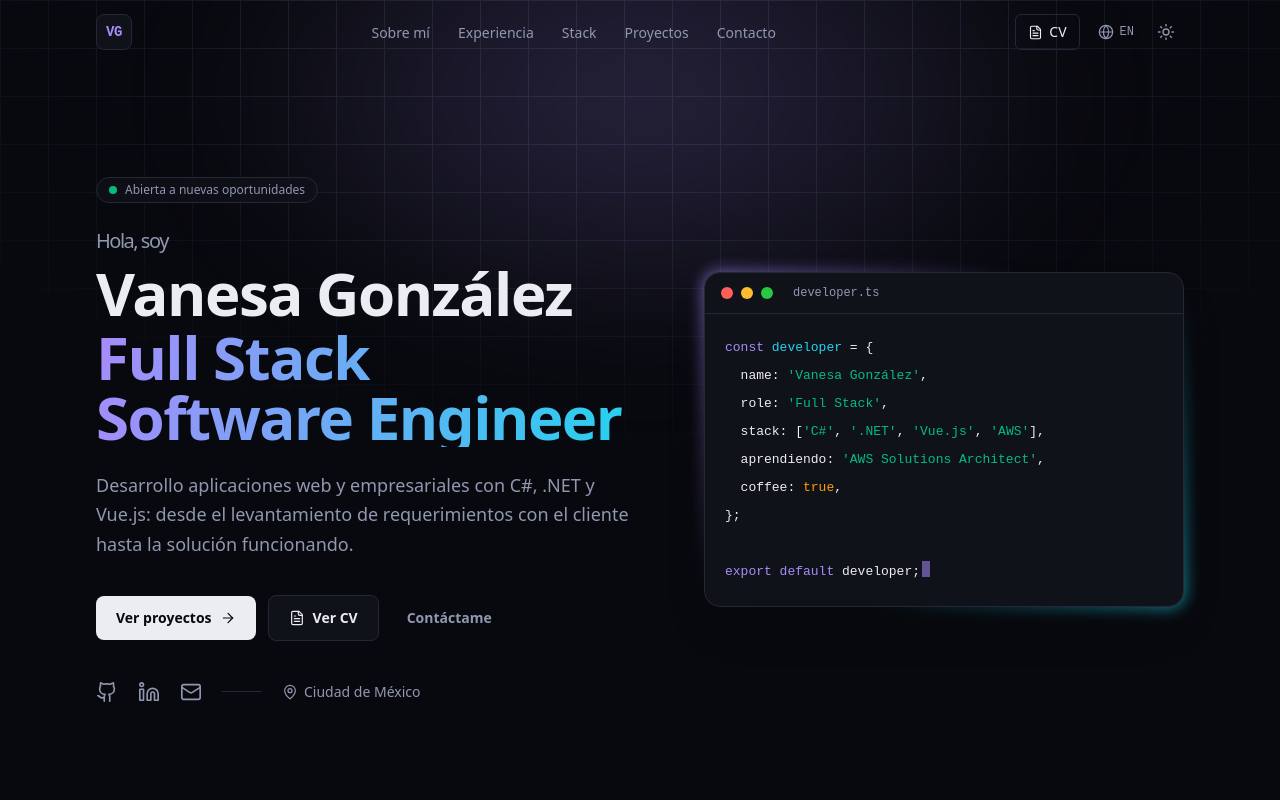
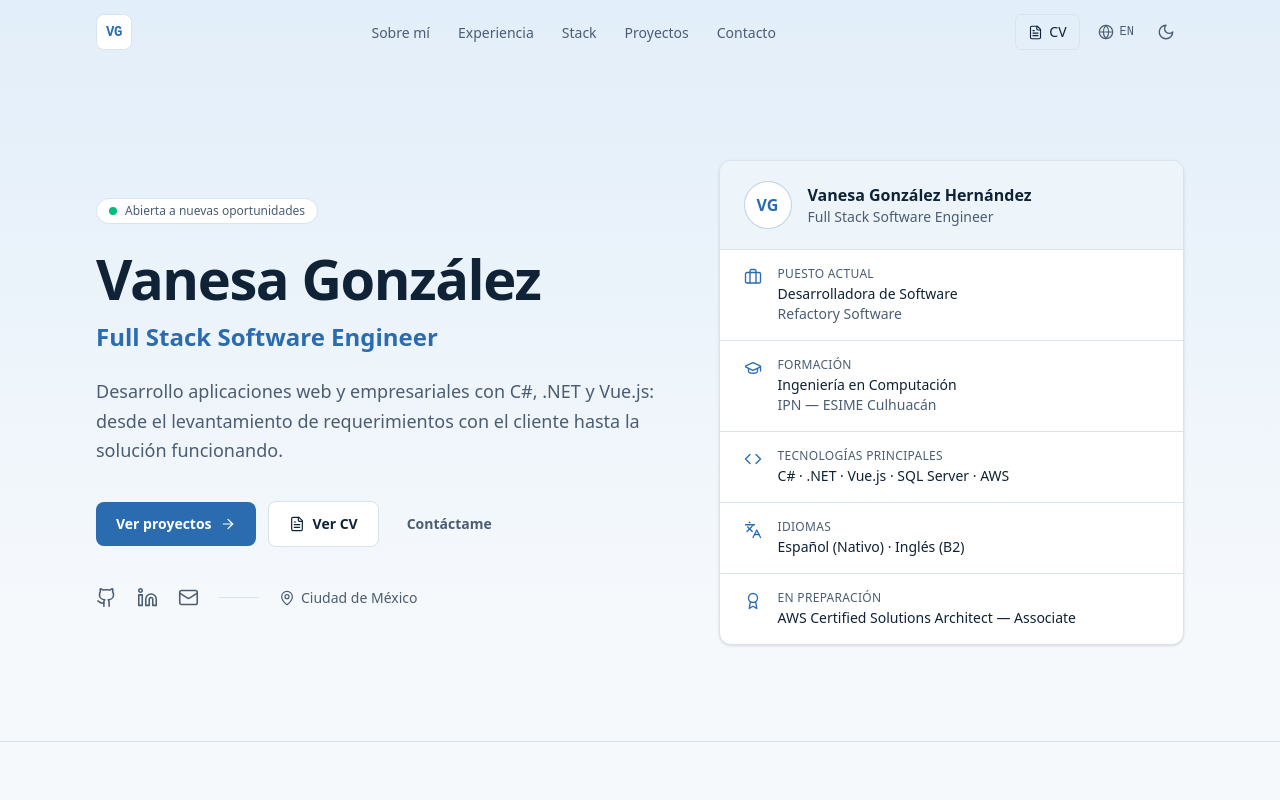
Before and after one commit to vanesaghdez1/Portafolio_Vanesaghdez, an Astro site: page / in a window 1280 px wide. Shown: the top 800 px of the page. Built offline with nearby package versions, Linux system fonts and the light colour scheme; Astro itself is replaced by a stand-in of ours.

Commit message:
style: diseño formal en azul claro
- Paleta azul claro / azul marino, tema claro por defecto
- Panel de datos clave en el inicio en lugar de la tarjeta de código
- Sin degradados, brillos ni animaciones decorativas
- Textos de contacto más formales, favicon e imagen OG actualizados
- Quita teléfono real de un comentario en profile.ts

```diff
--- a/scripts/generate-og.mjs
+++ b/scripts/generate-og.mjs
@@ -5,30 +5,25 @@ import { fileURLToPath } from 'node:url';
 
 const name = 'Vanesa González'; // igual que profile.shortName
 const role = 'Full Stack Software Engineer';
+const detail = 'C# · .NET · Vue.js · SQL Server · AWS';
 const url = 'vanesaghdez.vercel.app';
 
 const svg = `
 <svg xmlns="http://www.w3.org/2000/svg" width="1200" height="630" viewBox="0 0 1200 630">
   <defs>
-    <linearGradient id="g" x1="0" y1="0" x2="1" y2="0">
-      <stop offset="0" stop-color="#a78bfa"/><stop offset="1" stop-color="#22d3ee"/>
+    <linearGradient id="band" x1="0" y1="0" x2="0" y2="1">
+      <stop offset="0" stop-color="#e2eef9"/><stop offset="1" stop-color="#f6f9fc"/>
     </linearGradient>
-    <radialGradient id="glow" cx="0.5" cy="0" r="0.8">
-      <stop offset="0" stop-color="#a78bfa" stop-opacity="0.35"/><stop offset="1" stop-color="#a78bfa" stop-opacity="0"/>
-    </radialGradient>
-    <pattern id="grid" width="48" height="48" patternUnits="userSpaceOnUse">
-      <path d="M48 0H0V48" fill="none" stroke="#232738" stroke-width="1"/>
-    </pattern>
   </defs>
-  <rect width="1200" height="630" fill="#08090e"/>
-  <rect width="1200" height="630" fill="url(#grid)" opacity="0.6"/>
-  <rect width="1200" height="630" fill="url(#glow)"/>
-  <rect x="80" y="80" width="72" height="72" rx="16" fill="#10121a" stroke="#232738" stroke-width="2"/>
-  <text x="116" y="127" text-anchor="middle" font-family="Consolas, Menlo, monospace" font-size="28" font-weight="700" fill="#a78bfa">VG</text>
-  <text x="80" y="330" font-family="Segoe UI, Inter, Helvetica, Arial, sans-serif" font-size="104" font-weight="800" fill="#ecedf3">${name}</text>
-  <text x="80" y="420" font-family="Segoe UI, Inter, Helvetica, Arial, sans-serif" font-size="60" font-weight="700" fill="url(#g)">${role}</text>
-  <text x="80" y="540" font-family="Consolas, Menlo, monospace" font-size="28" fill="#9097b0">${url}</text>
-  <rect x="80" y="560" width="160" height="4" rx="2" fill="url(#g)"/>
+  <rect width="1200" height="630" fill="url(#band)"/>
+  <rect x="0" y="0" width="16" height="630" fill="#2b6cb0"/>
+  <rect x="96" y="88" width="72" height="72" rx="36" fill="#ffffff" stroke="#c9dcef" stroke-width="2"/>
+  <text x="132" y="134" text-anchor="middle" font-family="Segoe UI, Inter, Helvetica, Arial, sans-serif" font-size="26" font-weight="700" fill="#2b6cb0">VG</text>
+  <text x="96" y="320" font-family="Segoe UI, Inter, Helvetica, Arial, sans-serif" font-size="96" font-weight="700" fill="#0f2236">${name}</text>
+  <text x="96" y="400" font-family="Segoe UI, Inter, Helvetica, Arial, sans-serif" font-size="48" font-weight="600" fill="#2b6cb0">${role}</text>
+  <text x="96" y="460" font-family="Segoe UI, Inter, Helvetica, Arial, sans-serif" font-size="30" fill="#4b5d72">${detail}</text>
+  <line x1="96" y1="518" x2="1104" y2="518" stroke="#d9e3ee" stroke-width="2"/>
+  <text x="96" y="566" font-family="Segoe UI, Inter, Helvetica, Arial, sans-serif" font-size="26" fill="#4b5d72">${url}</text>
 </svg>`;
 
 const out = fileURLToPath(new URL('../public/og.png', import.meta.url));
--- a/src/components/About.astro
+++ b/src/components/About.astro
@@ -19,7 +19,7 @@ const t = useTranslations(lang);
           profile.highlights.map((h) => (
             <div class="flex flex-col-reverse rounded-xl border border-border bg-surface p-4 md:p-5">
               <dt class="mt-1 text-xs text-muted md:text-sm">{l(h.label, lang)}</dt>
-              <dd class="text-gradient text-2xl font-bold md:text-3xl">{h.value}</dd>
+              <dd class="text-accent text-2xl font-bold md:text-3xl">{h.value}</dd>
             </div>
           ))
         }
--- a/src/components/Education.astro
+++ b/src/components/Education.astro
@@ -69,7 +69,7 @@ const t = useTranslations(lang);
             languagesSpoken.map((lng) => (
               <div class="flex flex-col-reverse rounded-xl bg-surface-2 p-4">
                 <dt class="mt-1 text-sm text-muted">{l(lng.name, lang)}</dt>
-                <dd class="text-gradient text-xl font-bold">{l(lng.level, lang)}</dd>
+                <dd class="text-accent text-xl font-bold">{l(lng.level, lang)}</dd>
               </div>
             ))
           }
--- a/src/components/Hero.astro
+++ b/src/components/Hero.astro
@@ -1,42 +1,60 @@
 ---
 import { getRelativeLocaleUrl } from 'astro:i18n';
-import Icon from './Icon.astro';
+import Icon, { type IconName } from './Icon.astro';
 import { getLang, l, useTranslations } from '../i18n/utils';
 import { profile } from '../data/profile';
+import { certifications, education, experience, languagesSpoken } from '../data/resume';
 
 const lang = getLang(Astro.currentLocale);
 const t = useTranslations(lang);
-const stack = profile.heroStack;
+
+const currentJob = experience.find((e) => e.current) ?? experience[0];
+const degree = education[0];
+const inProgress = certifications.find((c) => c.status);
+
+// Panel de datos clave (columna derecha)
+const facts: { icon: IconName; label: string; value: string; detail?: string }[] = [
+  ...(currentJob
+    ? [{ icon: 'briefcase' as const, label: t('hero.panel.current'), value: l(currentJob.role, lang), detail: currentJob.company }]
+    : []),
+  ...(degree
+    ? [{ icon: 'graduation' as const, label: t('hero.panel.education'), value: l(degree.degree, lang), detail: 'IPN — ESIME Culhuacán' }]
+    : []),
+  { icon: 'code', label: t('hero.panel.stack'), value: profile.heroStack.join(' · ') },
+  {
+    icon: 'languages',
+    label: t('hero.panel.languages'),
+    value: languagesSpoken.map((x) => `${l(x.name, lang)} (${l(x.level, lang).split(' ')[0]})`).join(' · '),
+  },
+  ...(inProgress
+    ? [{ icon: 'award' as const, label: l(inProgress.status!, lang), value: l(inProgress.name, lang) }]
+    : []),
+];
 ---
 
-<section class="relative isolate overflow-hidden pt-32 pb-16 md:pt-44 md:pb-24">
-  <!-- Fondo decorativo -->
-  <div class="bg-grid pointer-events-none absolute inset-0 -z-10 opacity-60"></div>
+<section class="relative isolate overflow-hidden border-b border-border pt-32 pb-16 md:pt-40 md:pb-24">
+  <!-- Fondo: banda azul muy suave -->
   <div
-    class="pointer-events-none absolute -top-40 left-1/2 -z-10 h-[32rem] w-[56rem] -translate-x-1/2 rounded-full blur-3xl"
-    style="background: radial-gradient(closest-side, var(--glow), transparent);"
+    class="pointer-events-none absolute inset-0 -z-10"
+    style="background: linear-gradient(180deg, var(--accent-soft) 0%, transparent 85%);"
   >
   </div>
 
-  <div class="container-page grid items-center gap-14 lg:grid-cols-[1.15fr_1fr]">
+  <div class="container-page grid items-center gap-12 lg:grid-cols-[1.2fr_1fr] lg:gap-16">
     <div>
       {
         profile.available && (
-          <p class="reveal mb-6 inline-flex items-center gap-2 rounded-full border border-border bg-surface/70 px-3 py-1 text-xs font-medium text-muted backdrop-blur">
-            <span class="relative flex size-2">
-              <span class="absolute inline-flex size-full animate-ping rounded-full bg-emerald-400 opacity-75" />
-              <span class="relative inline-flex size-2 rounded-full bg-emerald-500" />
-            </span>
+          <p class="reveal mb-6 inline-flex items-center gap-2 rounded-full border border-border bg-surface px-3 py-1 text-xs font-medium text-muted">
+            <span class="size-2 rounded-full bg-emerald-500" />
             {t('hero.available')}
           </p>
         )
       }
 
-      <h1 class="reveal text-4xl font-bold tracking-tight text-balance sm:text-5xl md:text-6xl">
-        <span class="block text-lg font-medium text-muted sm:text-xl">{t('hero.greeting')}</span>
-        <span class="mt-2 block">{profile.shortName}</span>
-        <span class="text-gradient mt-1 block">{l(profile.role, lang)}</span>
+      <h1 class="reveal text-4xl font-bold tracking-tight text-balance sm:text-5xl md:text-[3.5rem] md:leading-[1.1]">
+        {profile.shortName}
       </h1>
+      <p class="reveal mt-3 text-xl font-semibold text-accent sm:text-2xl">{l(profile.role, lang)}</p>
 
       <p class="reveal mt-6 max-w-xl text-lg leading-relaxed text-pretty text-muted">
         {l(profile.tagline, lang)}
@@ -45,7 +63,7 @@ const stack = profile.heroStack;
       <div class="reveal mt-9 flex flex-wrap items-center gap-3">
         <a
           href="#projects"
-          class="group inline-flex items-center gap-2 rounded-lg bg-text px-5 py-3 text-sm font-semibold text-bg transition hover:opacity-90"
+          class="group inline-flex items-center gap-2 rounded-lg bg-accent px-5 py-3 text-sm font-semibold text-white transition hover:opacity-90 dark:text-bg"
         >
           {t('hero.cta.projects')}
           <Icon name="arrowRight" size={16} class="transition-transform group-hover:translate-x-0.5" />
@@ -68,20 +86,20 @@ const stack = profile.heroStack;
       <div class="reveal mt-10 flex flex-wrap items-center gap-5 text-muted">
         {
           profile.socials.github && (
-            <a href={profile.socials.github} target="_blank" rel="noopener noreferrer" class="transition hover:text-text" aria-label="GitHub">
-              <Icon name="github" size={22} />
+            <a href={profile.socials.github} target="_blank" rel="noopener noreferrer" class="transition hover:text-accent" aria-label="GitHub">
+              <Icon name="github" size={21} />
             </a>
           )
         }
         {
           profile.socials.linkedin && (
-            <a href={profile.socials.linkedin} target="_blank" rel="noopener noreferrer" class="transition hover:text-text" aria-label="LinkedIn">
-              <Icon name="linkedin" size={22} />
+            <a href={profile.socials.linkedin} target="_blank" rel="noopener noreferrer" class="transition hover:text-accent" aria-label="LinkedIn">
+              <Icon name="linkedin" size={21} />
             </a>
           )
         }
-        <a href={`mailto:${profile.email}`} class="transition hover:text-text" aria-label="Email">
-          <Icon name="mail" size={22} />
+        <a href={`mailto:${profile.email}`} class="transition hover:text-accent" aria-label="Email">
+          <Icon name="mail" size={21} />
         </a>
         <span class="h-px w-10 bg-border"></span>
         <span class="inline-flex items-center gap-1.5 text-sm">
@@ -91,30 +109,31 @@ const stack = profile.heroStack;
       </div>
     </div>
 
-    <!-- Tarjeta tipo editor de código -->
-    <div class="reveal relative hidden sm:block" aria-hidden="true">
-      <div
-        class="absolute -inset-px rounded-2xl opacity-70 blur-sm"
-        style="background: linear-gradient(135deg, var(--accent), transparent 40%, transparent 60%, var(--accent-2));"
-      >
+    <!-- Panel de datos clave -->
+    <aside class="reveal overflow-hidden rounded-xl border border-border bg-surface shadow-sm">
+      <div class="flex items-center gap-4 border-b border-border bg-accent-soft/60 px-6 py-5">
+        <span class="grid size-12 shrink-0 place-items-center rounded-full border border-accent/30 bg-surface font-semibold text-accent">
+          {profile.initials}
+        </span>
+        <div>
+          <p class="font-semibold">{profile.name}</p>
+          <p class="text-sm text-muted">{l(profile.role, lang)}</p>
+        </div>
       </div>
-      <div class="relative overflow-hidden rounded-2xl border border-border bg-surface shadow-2xl shadow-black/20">
-        <div class="flex items-center gap-2 border-b border-border px-4 py-3">
-          <span class="size-3 rounded-full bg-[#ff5f57]"></span>
-          <span class="size-3 rounded-full bg-[#febc2e]"></span>
-          <span class="size-3 rounded-full bg-[#28c840]"></span>
-          <span class="ml-3 font-mono text-xs text-muted">developer.ts</span>
-        </div>
-        <pre class="overflow-x-auto p-5 font-mono text-[13px] leading-7"><code><span class="text-accent">const</span> <span class="text-accent-2">developer</span> = {'{'}
-  name: <span class="text-emerald-500">'{profile.shortName}'</span>,
-  role: <span class="text-emerald-500">'Full Stack'</span>,
-  stack: [{stack.map((s, i) => (<><span class="text-emerald-500">'{s}'</span>{i < stack.length - 1 ? ', ' : ''}</>))}],
-  {lang === 'es' ? 'aprendiendo' : 'learning'}: <span class="text-emerald-500">'{profile.learning}'</span>,
-  coffee: <span class="text-amber-500">true</span>,
-{'}'};
-
-<span class="text-accent">export default</span> developer;<span class="ml-0.5 inline-block h-4 w-2 translate-y-0.5 animate-pulse bg-accent"></span></code></pre>
-      </div>
-    </div>
+      <dl class="divide-y divide-border">
+        {
+          facts.map((f) => (
+            <div class="flex gap-4 px-6 py-4">
+              <Icon name={f.icon} size={18} class="mt-0.5 shrink-0 text-accent" />
+              <div class="min-w-0">
+                <dt class="text-xs font-medium tracking-wide text-muted uppercase">{f.label}</dt>
+                <dd class="mt-0.5 text-sm font-medium">{f.value}</dd>
+                {f.detail && <dd class="text-sm text-muted">{f.detail}</dd>}
+              </div>
+            </div>
+          ))
+        }
+      </dl>
+    </aside>
   </div>
 </section>
--- a/src/components/ProjectCard.astro
+++ b/src/components/ProjectCard.astro
@@ -43,7 +43,7 @@ const initials = title
 
 <article
   class:list={[
-    'reveal group relative flex flex-col overflow-hidden rounded-2xl border border-border bg-surface transition-[border-color,transform] duration-300 hover:-translate-y-1 hover:border-accent/60',
+    'reveal group relative flex flex-col overflow-hidden rounded-2xl border border-border bg-surface transition-colors duration-300 hover:border-accent/60',
     project.featured && 'md:col-span-2 md:flex-row',
   ]}
   style={`transition-delay: ${(index % 3) * 70}ms`}
@@ -65,13 +65,12 @@ const initials = title
           class="size-full object-cover object-top transition-transform duration-500 group-hover:scale-[1.03]"
         />
       ) : (
-        <div class="absolute inset-0 grid place-items-center" aria-hidden="true">
-          <div class="bg-grid absolute inset-0 opacity-70" />
-          <div
-            class="absolute inset-0 opacity-40 transition-opacity duration-500 group-hover:opacity-70"
-            style="background: radial-gradient(circle at 30% 20%, var(--accent), transparent 55%), radial-gradient(circle at 80% 90%, var(--accent-2), transparent 50%);"
-          />
-          <span class="relative font-mono text-5xl font-bold tracking-tighter text-text/80 md:text-6xl">{initials}</span>
+        <div
+          class="absolute inset-0 grid place-items-center"
+          style="background: linear-gradient(135deg, var(--accent-soft), var(--surface-2));"
+          aria-hidden="true"
+        >
+          <span class="font-mono text-4xl font-semibold tracking-tight text-accent md:text-5xl">{initials}</span>
         </div>
       )
     }
--- a/src/components/Resume.astro
+++ b/src/components/Resume.astro
@@ -50,7 +50,7 @@ const cvProjects = projects.filter((p) => p.highlights?.length);
         <!-- Encabezado -->
         <header class="border-b border-border pb-6 text-center">
           <h1 class="text-3xl font-bold tracking-tight md:text-4xl">{profile.name}</h1>
-          <p class="text-gradient cv-accent mt-1 text-lg font-semibold">{l(profile.role, lang)}</p>
+          <p class="text-accent cv-accent mt-1 text-lg font-semibold">{l(profile.role, lang)}</p>
           <ul class="mt-4 flex flex-wrap items-center justify-center gap-x-5 gap-y-2 text-sm text-muted">
             <li class="inline-flex items-center gap-1.5">
               <Icon name="mapPin" size={15} />
--- a/src/data/profile.ts
+++ b/src/data/profile.ts
@@ -32,10 +32,8 @@ export const profile = {
     github: 'https://github.com/vanesaghdez1',
     linkedin: 'https://www.linkedin.com/in/gonz%C3%A1lez-hern%C3%A1ndez-vanesa-a49451304',
   },
-  /** Tecnologías que aparecen en la tarjeta de código del inicio. */
-  heroStack: ['C#', '.NET', 'Vue.js', 'AWS'],
-  /** Lo que estás aprendiendo ahora (tarjeta de código del inicio). */
-  learning: 'AWS Solutions Architect',
+  /** Tecnologías principales que aparecen en el panel del inicio. */
+  heroStack: ['C#', '.NET', 'Vue.js', 'SQL Server', 'AWS'],
   /** Párrafos de "Sobre mí" (también es el Perfil Profesional de /cv). */
   about: [
     {
--- a/src/i18n/ui.ts
+++ b/src/i18n/ui.ts
@@ -32,6 +32,10 @@ export const ui = {
     'hero.cta.projects': 'Ver proyectos',
     'hero.cta.contact': 'Contáctame',
     'hero.cta.cv': 'Ver CV',
+    'hero.panel.current': 'Puesto actual',
+    'hero.panel.education': 'Formación',
+    'hero.panel.stack': 'Tecnologías principales',
+    'hero.panel.languages': 'Idiomas',
     'about.title': 'Sobre mí',
     'about.kicker': '01',
     'experience.title': 'Experiencia',
@@ -59,10 +63,10 @@ export const ui = {
     'education.certs': 'Certificaciones y formación complementaria',
     'education.languages': 'Idiomas',
     'education.soft': 'Competencias profesionales',
-    'contact.title': '¿Construimos algo juntos?',
+    'contact.title': 'Trabajemos juntos',
     'contact.kicker': '06',
     'contact.text':
-      'Estoy abierta a oportunidades, colaboraciones o simplemente a platicar de tecnología. Escríbeme y te respondo pronto.',
+      'Estoy abierta a nuevas oportunidades profesionales y colaboraciones. Puedes escribirme y te responderé a la brevedad.',
     'contact.cta': 'Envíame un correo',
     'contact.copied': '¡Copiado!',
     'cv.back': 'Volver al portafolio',
@@ -102,6 +106,10 @@ export const ui = {
     'hero.cta.projects': 'View projects',
     'hero.cta.contact': 'Contact me',
     'hero.cta.cv': 'View resume',
+    'hero.panel.current': 'Current role',
+    'hero.panel.education': 'Education',
+    'hero.panel.stack': 'Core technologies',
+    'hero.panel.languages': 'Languages',
     'about.title': 'About me',
     'about.kicker': '01',
     'experience.title': 'Experience',
@@ -129,10 +137,10 @@ export const ui = {
     'education.certs': 'Certifications & additional training',
     'education.languages': 'Languages',
     'education.soft': 'Professional skills',
-    'contact.title': "Let's build something together",
+    'contact.title': "Let's work together",
     'contact.kicker': '06',
     'contact.text':
-      "I'm open to opportunities, collaborations, or just chatting about tech. Drop me a line and I'll get back to you soon.",
+      "I'm open to new professional opportunities and collaborations. Feel free to reach out and I will reply promptly.",
     'contact.cta': 'Send me an email',
     'contact.copied': 'Copied!',
     'cv.back': 'Back to portfolio',
--- a/src/layouts/Layout.astro
+++ b/src/layouts/Layout.astro
@@ -43,7 +43,7 @@ const jsonLd = {
 ---
 
 <!doctype html>
-<html lang={lang} data-theme="dark">
+<html lang={lang} data-theme="light">
   <head>
     <meta charset="utf-8" />
     <meta name="viewport" content="width=device-width, initial-scale=1" />
@@ -60,7 +60,7 @@ const jsonLd = {
     <link rel="alternate" hreflang="x-default" href={getAbsoluteLocaleUrl('es', '')} />
     <link rel="icon" type="image/svg+xml" href="/favicon.svg" />
     <link rel="sitemap" href="/sitemap-index.xml" />
-    <meta name="theme-color" content="#08090e" />
+    <meta name="theme-color" content="#f6f9fc" />
 
     <!-- Open Graph / redes sociales -->
     <meta property="og:type" content="website" />
@@ -79,8 +79,8 @@ const jsonLd = {
     <!-- Aplica el tema antes de pintar para evitar parpadeo -->
     <script is:inline>
       (() => {
-        // Oscuro por defecto; el claro solo si el visitante lo eligió con el botón
-        let theme = 'dark';
+        // Claro por defecto; el oscuro solo si el visitante lo eligió con el botón
+        let theme = 'light';
         try {
           const stored = localStorage.getItem('theme');
           if (stored === 'light' || stored === 'dark') theme = stored;
--- a/src/pages/404.astro
+++ b/src/pages/404.astro
@@ -6,9 +6,8 @@ import { ui } from '../i18n/ui';
 
 <Layout title={`404 — ${ui.es['404.title']}`} noindex>
   <main class="relative isolate grid min-h-dvh place-items-center px-5 text-center">
-    <div class="bg-grid pointer-events-none absolute inset-0 -z-10 opacity-60"></div>
     <div>
-      <p class="text-gradient font-mono text-7xl font-bold md:text-8xl">404</p>
+      <p class="text-accent font-mono text-7xl font-bold md:text-8xl">404</p>
       <h1 class="mt-4 text-2xl font-bold">
         {ui.es['404.title']} <span class="text-muted">/ {ui.en['404.title']}</span>
       </h1>
--- a/src/styles/global.css
+++ b/src/styles/global.css
@@ -5,28 +5,30 @@
 
 /* ---------- Tokens de color ---------- */
 :root {
-  --bg: #f7f7fb;
+  /* Claro (por defecto): blanco con tinte azul, texto azul marino, acentos azul acero / azul claro */
+  --bg: #f6f9fc;
   --surface: #ffffff;
-  --surface-2: #eef0f6;
-  --border: #e2e4ee;
-  --text: #12131a;
-  --muted: #5b6078;
-  --accent: #7c3aed;
-  --accent-2: #0891b2;
-  --glow: rgb(124 58 237 / 0.18);
+  --surface-2: #edf3f9;
+  --border: #d9e3ee;
+  --text: #0f2236;
+  --muted: #4b5d72;
+  --accent: #2b6cb0;
+  --accent-2: #8ec1ea;
+  --accent-soft: #e2eef9;
   color-scheme: light;
 }
 
 [data-theme='dark'] {
-  --bg: #08090e;
-  --surface: #10121a;
-  --surface-2: #171a25;
-  --border: #232738;
-  --text: #ecedf3;
-  --muted: #9097b0;
-  --accent: #a78bfa;
-  --accent-2: #22d3ee;
-  --glow: rgb(167 139 250 / 0.22);
+  /* Oscuro: azul marino */
+  --bg: #0b1724;
+  --surface: #0f1f30;
+  --surface-2: #152a40;
+  --border: #213a54;
+  --text: #e7eef6;
+  --muted: #9db1c6;
+  --accent: #8ec5f0;
+  --accent-2: #4f93d1;
+  --accent-soft: #15304b;
   color-scheme: dark;
 }
 
@@ -39,6 +41,7 @@
   --color-muted: var(--muted);
   --color-accent: var(--accent);
   --color-accent-2: var(--accent-2);
+  --color-accent-soft: var(--accent-soft);
   --font-sans: 'Inter Variable', ui-sans-serif, system-ui, sans-serif;
   --font-mono: 'JetBrains Mono Variable', ui-monospace, monospace;
 }
@@ -67,21 +70,6 @@
 }
 
 /* ---------- Utilidades propias ---------- */
-@utility text-gradient {
-  background: linear-gradient(100deg, var(--accent), var(--accent-2));
-  -webkit-background-clip: text;
-  background-clip: text;
-  color: transparent;
-}
-
-@utility bg-grid {
-  background-image:
-    linear-gradient(to right, var(--border) 1px, transparent 1px),
-    linear-gradient(to bottom, var(--border) 1px, transparent 1px);
-  background-size: 48px 48px;
-  mask-image: radial-gradient(ellipse 70% 60% at 50% 0%, #000 40%, transparent 100%);
-}
-
 @utility container-page {
   width: 100%;
   max-width: 72rem;
@@ -134,6 +122,7 @@
     --muted: #3d4252;
     --accent: #23374b;
     --accent-2: #23374b;
+    --accent-soft: #eef2f6;
     color-scheme: light;
   }
   [data-print-hide] {
```
Also changed, not shown: src/components/Contact.astro (+1 -6 lines), public/favicon.svg, public/og.png.
